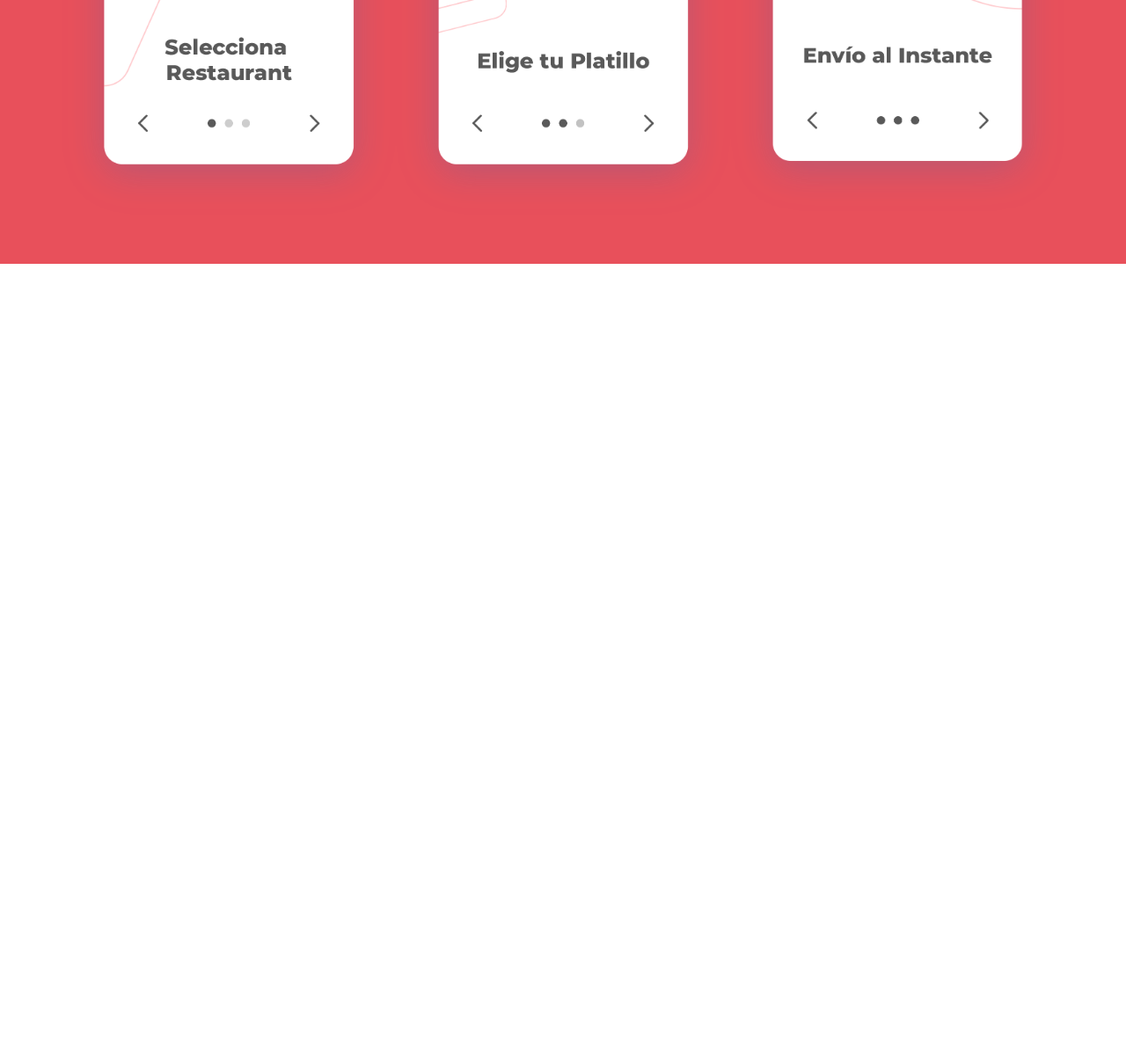
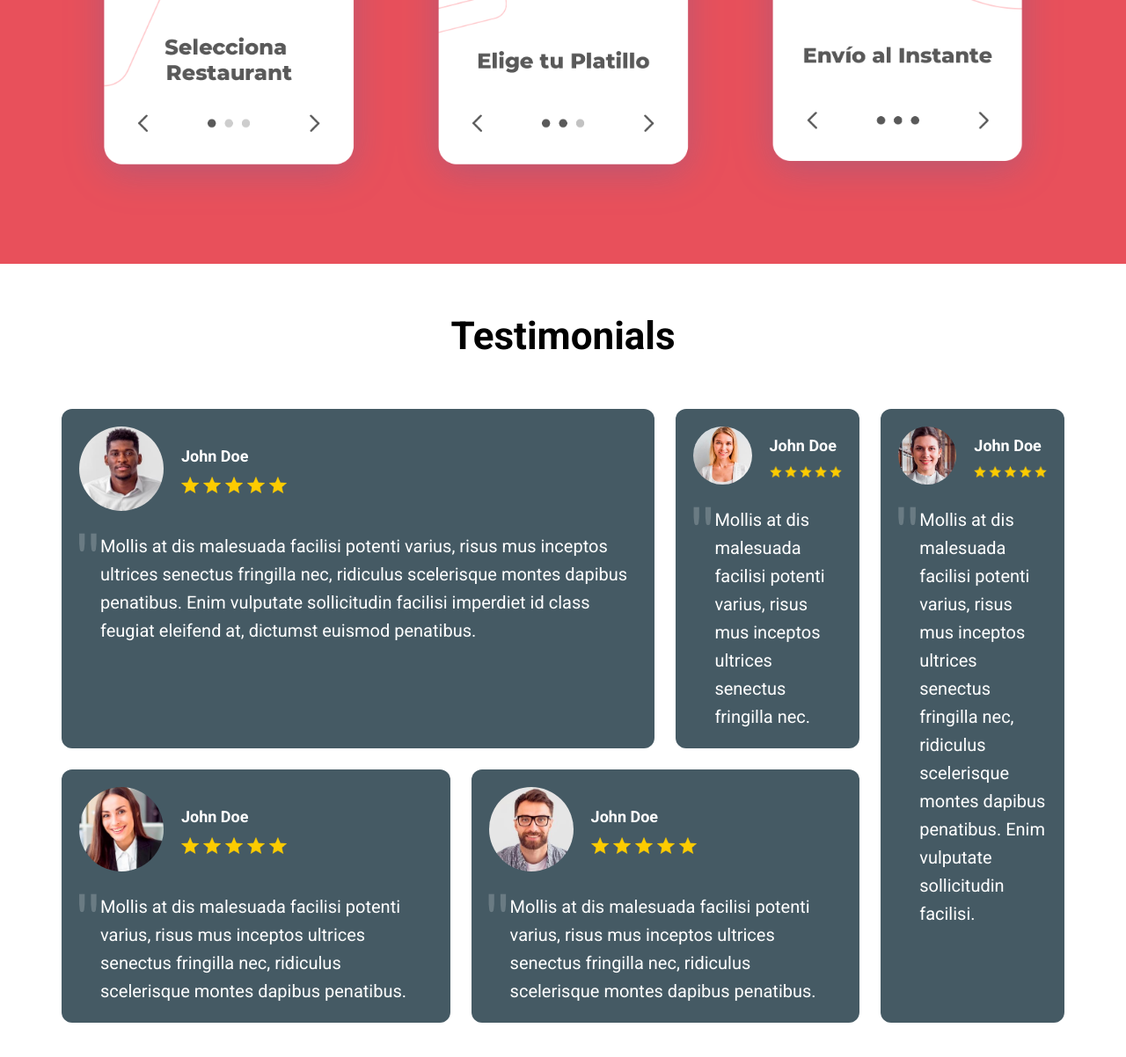
Before and after one commit to enriquesamudio99/six-delivery-app, a website: page index.html in a window 1280 px wide. Shown: the part 1613-2815 px from the top of the page at 88% size. Before the commit the page ends 1913 px from the top, so only its background shows below. Drawn offline with Linux system fonts and the light colour scheme.

Commit message:
Testimonials done

```diff
--- a/index.html
+++ b/index.html
@@ -65,5 +65,87 @@
             </div>
         </div>
     </section>
+
+    <section class="testimonials container">
+        <h2 class="testimonials__heading">Testimonials</h2>
+
+        <div class="testimonials__grid">
+            <div class="testimonial">
+                <header class="testimonial__header">
+                    <div class="testimonial__img">
+                        <img src="build/img/testimonial1.jpg" alt="Testimonial Image">
+                    </div>
+                    <div class="testimonial__info">
+                        <p class="testimonial__author">John Doe</p>
+                        <img class="testimonial__rating" src="build/img/estrellas.png" alt="Stars Image">
+                    </div>
+                </header>
+
+                <blockquote class="testimonial__text">
+                    Mollis at dis malesuada facilisi potenti varius, risus mus inceptos ultrices senectus fringilla nec, ridiculus scelerisque montes dapibus penatibus. Enim vulputate sollicitudin facilisi imperdiet id class feugiat eleifend at, dictumst euismod penatibus.
+                </blockquote>
+            </div> <!-- .testimonial -->
+            <div class="testimonial">
+                <header class="testimonial__header">
+                    <div class="testimonial__img">
+                        <img src="build/img/testimonial5.jpg" alt="Testimonial Image">
+                    </div>
+                    <div class="testimonial__info">
+                        <p class="testimonial__author">John Doe</p>
+                        <img class="testimonial__rating" src="build/img/estrellas.png" alt="Stars Image">
+                    </div>
+                </header>
+
+                <blockquote class="testimonial__text">
+                    Mollis at dis malesuada facilisi potenti varius, risus mus inceptos ultrices senectus fringilla nec.
+                </blockquote>
+            </div> <!-- .testimonial -->
+            <div class="testimonial">
+                <header class="testimonial__header">
+                    <div class="testimonial__img">
+                        <img src="build/img/testimonial4.jpg" alt="Testimonial Image">
+                    </div>
+                    <div class="testimonial__info">
+                        <p class="testimonial__author">John Doe</p>
+                        <img class="testimonial__rating" src="build/img/estrellas.png" alt="Stars Image">
+                    </div>
+                </header>
+
+                <blockquote class="testimonial__text">
+                    Mollis at dis malesuada facilisi potenti varius, risus mus inceptos ultrices senectus fringilla nec, ridiculus scelerisque montes dapibus penatibus. Enim vulputate sollicitudin facilisi.
+                </blockquote>
+            </div> <!-- .testimonial -->
+            <div class="testimonial">
+                <header class="testimonial__header">
+                    <div class="testimonial__img">
+                        <img src="build/img/testimonial2.jpg" alt="Testimonial Image">
+                    </div>
+                    <div class="testimonial__info">
+                        <p class="testimonial__author">John Doe</p>
+                        <img class="testimonial__rating" src="build/img/estrellas.png" alt="Stars Image">
+                    </div>
+                </header>
+
+                <blockquote class="testimonial__text">
+                    Mollis at dis malesuada facilisi potenti varius, risus mus inceptos ultrices senectus fringilla nec, ridiculus scelerisque montes dapibus penatibus.
+                </blockquote>
+            </div> <!-- .testimonial -->
+            <div class="testimonial">
+                <header class="testimonial__header">
+                    <div class="testimonial__img">
+                        <img src="build/img/testimonial3.jpg" alt="Testimonial Image">
+                    </div>
+                    <div class="testimonial__info">
+                        <p class="testimonial__author">John Doe</p>
+                        <img class="testimonial__rating" src="build/img/estrellas.png" alt="Stars Image">
+                    </div>
+                </header>
+
+                <blockquote class="testimonial__text">
+                    Mollis at dis malesuada facilisi potenti varius, risus mus inceptos ultrices senectus fringilla nec, ridiculus scelerisque montes dapibus penatibus.
+                </blockquote>
+            </div> <!-- .testimonial -->
+        </div>
+    </section>
 </body>
 </html>
--- a/src/scss/app.scss
+++ b/src/scss/app.scss
@@ -2,4 +2,5 @@
 @use "header";
 @use "form";
 @use "steps";
+@use "testimonials";
 @use "utilities";
--- a/src/scss/steps/_steps.scss
+++ b/src/scss/steps/_steps.scss
@@ -48,5 +48,4 @@
         }
     }
 
-
 }
--- /dev/null
+++ b/src/scss/testimonials/_index.scss
@@ -0,0 +1,2 @@
+@forward "testimonials";
+@forward "testimonial";
--- /dev/null
+++ b/src/scss/testimonials/_testimonial.scss
@@ -0,0 +1,74 @@
+@use "base/variables" as v;
+@use "base/mixins" as m;
+
+.testimonial {
+    background-color: v.$secondary;
+    padding: 1.25rem;
+    border-radius: .75rem;
+    color: v.$white;
+
+    @include m.xl {
+
+        &:nth-child(1) {
+            grid-column: 1 / 4;
+            grid-row: 1 / 2;
+        }
+
+        &:nth-child(3) {
+            grid-column: 5 / 6;
+            grid-row: 1 / 3;
+        }
+
+        &:nth-child(4) {
+            grid-column: 1 / 3;
+            grid-row: 2 / 3;
+        }
+
+        &:nth-child(5) {
+            grid-column: 3 / 5;
+            grid-row: 2 / 3;
+        }
+    }
+
+    &__header {
+        display: flex;
+        align-items: center;
+        margin-bottom: 1.5rem;
+    }
+
+    &__img {
+        width: 96px;
+        margin-right: 1.25rem;
+        border-radius: 50%;
+        overflow: hidden;
+    }
+
+    &__author {
+        color: v.$white;
+        font-size: 1.125rem;
+        font-weight: 700;
+        margin-bottom: .5rem;
+    }
+
+    &__rating {
+        width: 120px;
+    }
+
+    &__text {
+        padding-left: 1.5rem;
+        position: relative;
+        @include m.md {
+            font-size: 1.25rem;
+        }
+
+        &::before {
+            content: '"';
+            font-size: 80px;
+            position: absolute;
+            top: -36px;
+            left: -5px;
+            opacity: .2;
+            font-family: 'Trebuchet MS', 'Lucida Sans Unicode', 'Lucida Grande', 'Lucida Sans', Arial, sans-serif;
+        }
+    }
+}
--- /dev/null
+++ b/src/scss/testimonials/_testimonials.scss
@@ -0,0 +1,23 @@
+@use "base/variables" as v;
+@use "base/mixins" as m;
+
+.testimonials {
+    padding: v.$gutter 0;
+
+    &__heading {
+        margin-bottom: v.$gutter;
+        text-align: center
+    }
+
+    &__grid {
+        @include m.grid(1,1.5rem);
+
+        @include m.sm {
+            grid-template-columns: repeat(2,1fr);
+        }
+
+        @include m.xl {
+            grid-template-columns: repeat(5,1fr);
+        }
+    }
+}
```
Also changed, not shown: build/css/app.css, 1 other file.
